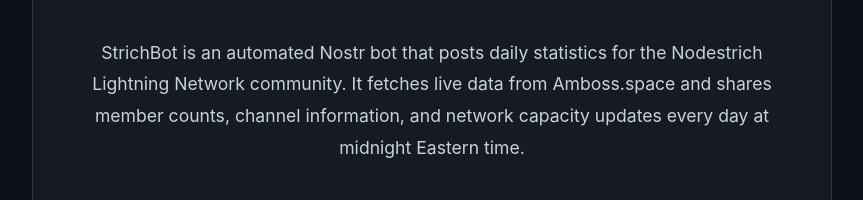
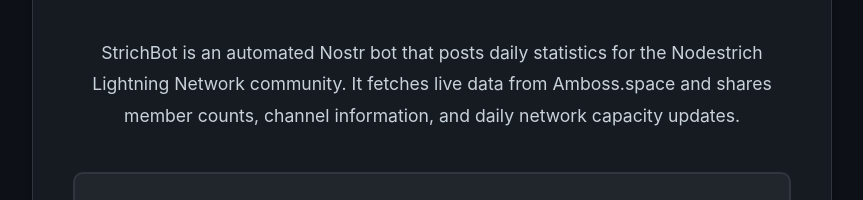
Before and after one commit to dmnyc/strichbot, a website: page public/index.html in a window 1280 px wide. Shown: the part 295-495 px from the top of the page, without its empty margins (208-1071 px from the left). Drawn offline with Linux system fonts and the light colour scheme; no server answers.

Commit message:
Copy edit for landing page

```diff
--- a/public/index.html
+++ b/public/index.html
@@ -223,8 +223,7 @@
 
         <div class="description">
             StrichBot is an automated Nostr bot that posts daily statistics for the Nodestrich Lightning Network community.
-            It fetches live data from Amboss.space and shares member counts, channel information, and network capacity updates
-            every day at midnight Eastern time.
+            It fetches live data from Amboss.space and shares member counts, channel information, and daily network capacity updates.
         </div>
 
         <div class="stats-section">
```
